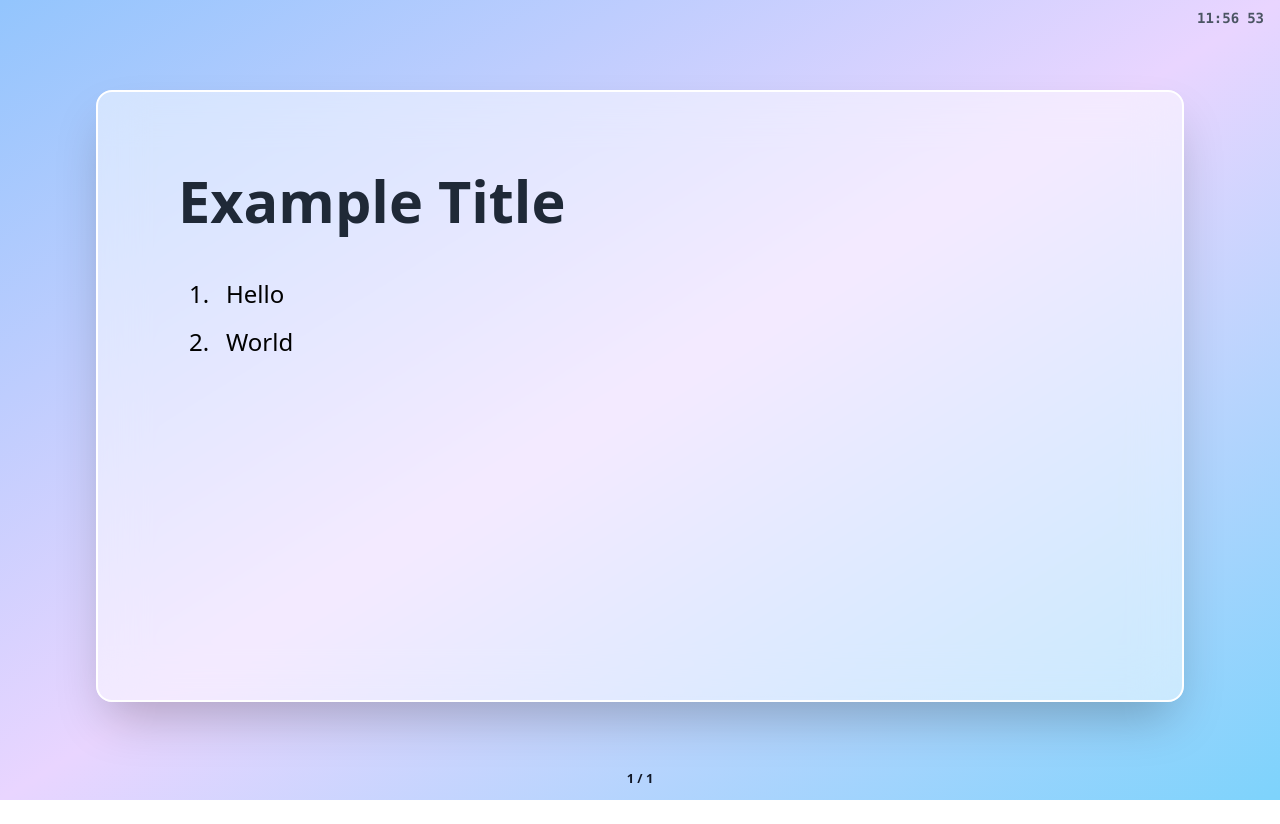
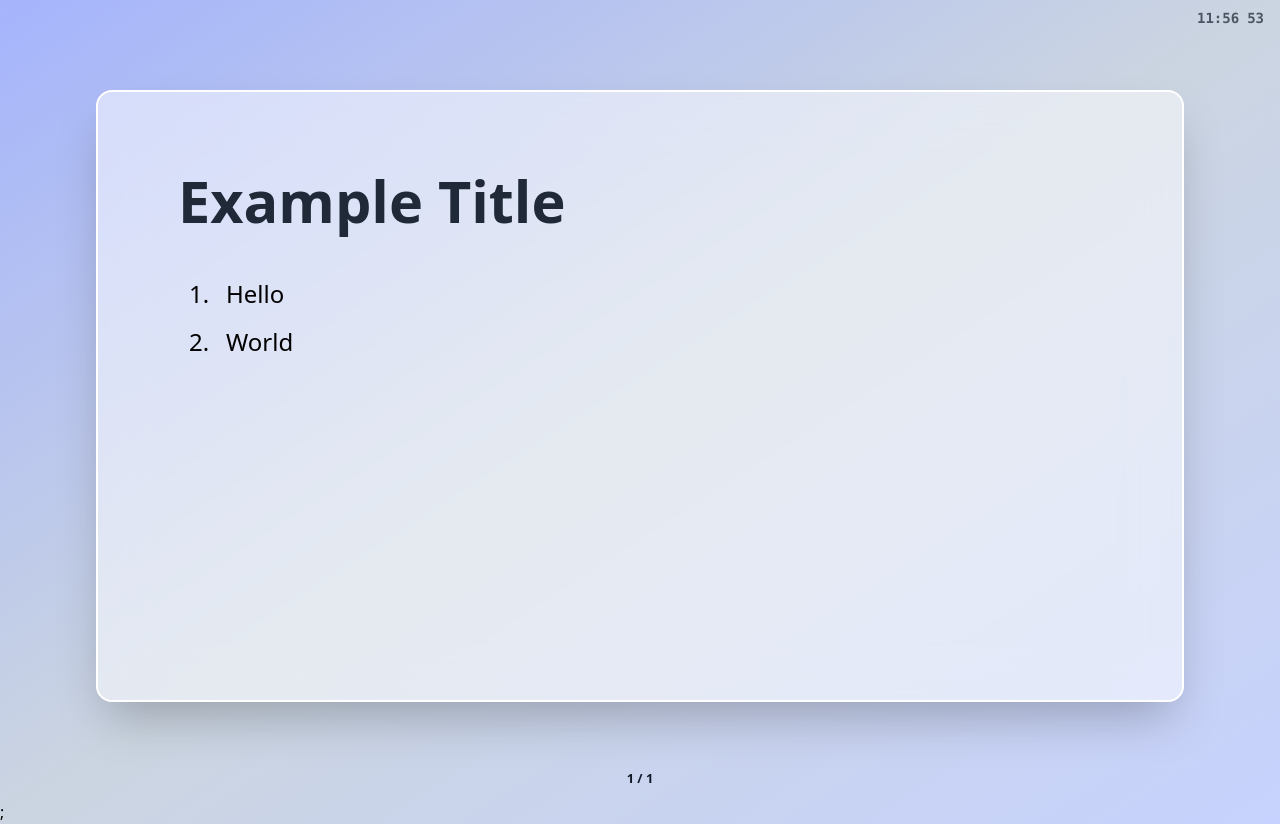
Before and after one commit to ryuji-1to/react-presentation, a React (Vite) app: page / in a window 1280 px wide. Before the commit the page ends 800 px from the top, so only its background shows below. Built offline with nearby package versions, Linux system fonts and the light colour scheme.

Commit message:
💄 update

```diff
--- a/index.html
+++ b/index.html
@@ -6,8 +6,8 @@
     <meta name="viewport" content="width=device-width, initial-scale=1.0" />
     <title>Presentation</title>
   </head>
-  <body class="bg-gradient-to-br via-purple-200 from-blue-300 to-sky-300">
+  <body>
     <div id="root"></div>
     <script type="module" src="/src/main.tsx"></script>
-  </body=>
+  </body>
 </html>
--- a/src/App.tsx
+++ b/src/App.tsx
@@ -1,10 +1,37 @@
 import { Presentation } from './components/presentation/Presentation';
 import { usePresentation } from './hooks/use-presentation';
 
+export type BGType = 'spring' | 'summer' | 'fall' | 'winter' | 'default';
+
+function getBG(type: BGType) {
+  switch (type) {
+    case 'spring':
+      return '';
+    case 'summer':
+      return 'bg-gradient-to-br via-yellow-200 from-sky-300 to-orange-300';
+    case 'fall':
+      return '';
+    case 'winter':
+      return 'bg-gradient-to-br via-purple-200 from-blue-300 to-sky-300';
+    case 'default':
+    default:
+      return 'bg-gradient-to-br via-slate-300 from-indigo-300 to-indigo-200';
+  }
+}
+
+function BackGround({ children, type }: { children: React.ReactNode; type: BGType }) {
+  const bg = getBG(type);
+  return <div className={`h-full ${bg}`}>{children}</div>;
+}
+
 function App() {
-  const { currentSlide } = usePresentation();
+  const { currentSlide, bg } = usePresentation();
 
-  return <Presentation>{currentSlide}</Presentation>;
+  return (
+    <BackGround type={bg}>
+      <Presentation>{currentSlide}</Presentation>;
+    </BackGround>
+  );
 }
 
 export default App;
--- a/src/hooks/use-presentation.tsx
+++ b/src/hooks/use-presentation.tsx
@@ -1,14 +1,21 @@
 import { useCallback } from 'react';
 import { atom, useRecoilState } from 'recoil';
 import { useSlides } from './use-slides';
+import { BGType } from '@/App';
 
 const slideState = atom({
   key: 'slideCount',
   default: 0
 });
 
+const bgState = atom<BGType>({
+  key: 'bgType',
+  default: 'default'
+});
+
 export const usePresentation = () => {
   const [count, setCount] = useRecoilState(slideState);
+  const [bg, setBg] = useRecoilState(bgState);
   const { slides } = useSlides();
 
   const currentSlide = slides[count].slide;
@@ -26,6 +33,7 @@ export const usePresentation = () => {
   }, []);
 
   return {
+    bg,
     count,
     currentSlide,
     nextSlide,
```
